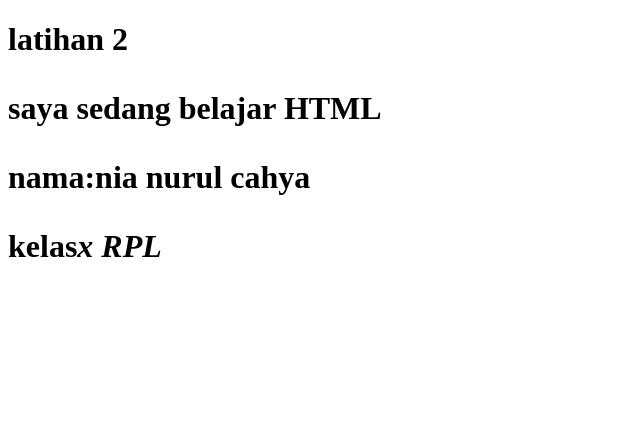
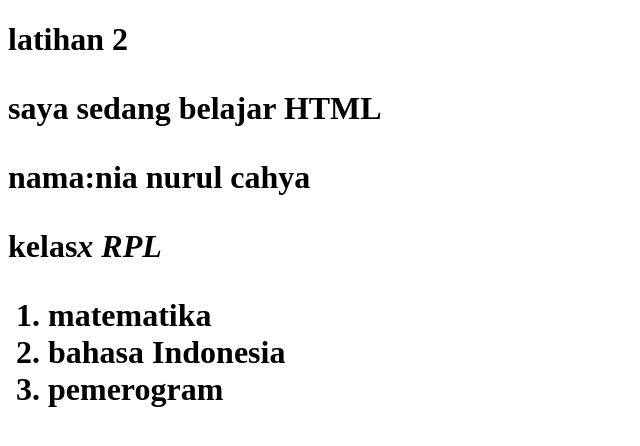
Before and after one commit to nia0808772-collab/Latihan-2, a plain HTML site: page index.html in a window 1280 px wide. Shown: the whole page, without its empty margins (0-640 px from the left). Drawn offline with Linux system fonts and the light colour scheme.

Commit message:
latihan 2

```diff
--- a/index.html
+++ b/index.html
@@ -13,6 +13,11 @@
     <p>saya sedang belajar HTML</p>
     <p>nama:<b>nia nurul cahya</b></p>
     <p>kelas<i>x RPL</i></p>
+    <ol>
+    <li>matematika</li>
+    <li>bahasa Indonesia</li>
+    <li>pemerogram</li>
+    </ol>
 
   </h1>
   </h1>
```
